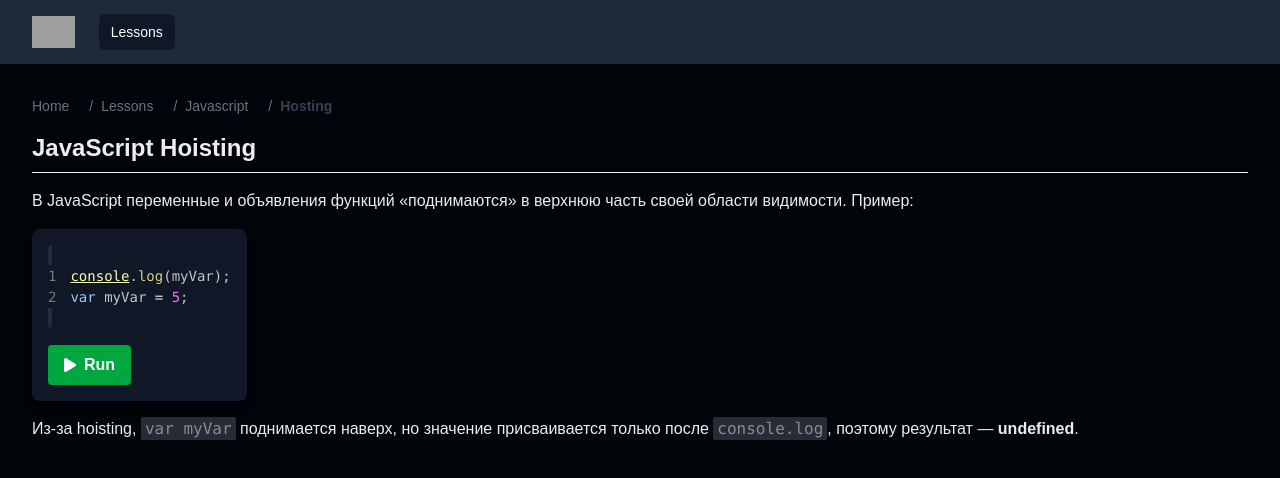
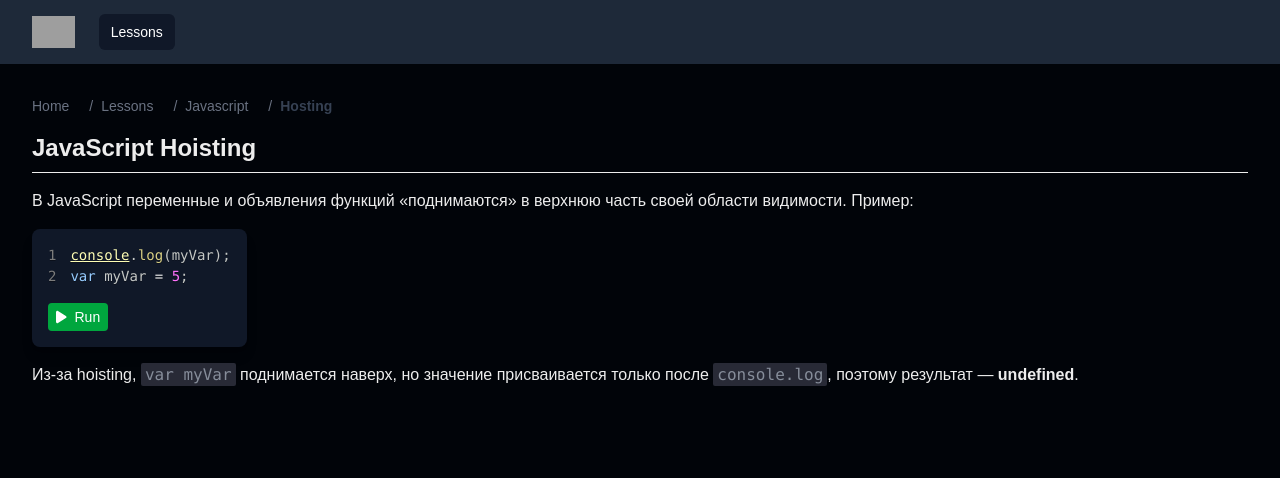
Before and after one commit to HenrikHovhannisyan/coding, a Next.js app: page /lessons/javascript/hosting in a window 1280 px wide. Shown: the top 478 px of the page. Built offline with nearby package versions, Linux system fonts and the light colour scheme; grey boxes are pictures that could not be loaded.

Commit message:
Fixed bug

```diff
--- a/app/globals.css
+++ b/app/globals.css
@@ -11,7 +11,7 @@ body {
   font-family: Arial, Helvetica, sans-serif;
 }
 
-code {
+.CodeExample p > code {
   background: #282a36;
   border-radius: 2px;
   color: #868d9a;
--- a/components/CodeExample.jsx
+++ b/components/CodeExample.jsx
@@ -26,7 +26,7 @@ const CodeExample = ({ code, output }) => {
 
       <button
         onClick={() => setShowResult(!showResult)}
-        className="mt-4 flex items-center bg-green-600 hover:bg-green-700 text-white font-semibold py-2 px-4 rounded"
+        className="mt-4 flex items-center bg-green-600 hover:bg-green-700 text-white font-medium text-sm py-1 px-2 rounded cursor-pointer"
       >
         <FontAwesomeIcon icon={faPlay} className="mr-2" />
         Run
--- a/components/LessonLayout.jsx
+++ b/components/LessonLayout.jsx
@@ -2,7 +2,7 @@ import React from "react";
 
 const LessonLayout = ({ title, children }) => {
   return (
-    <div className="">
+    <div className="CodeExample">
       <h1 className="text-2xl font-bold mb-2">{title}</h1>
       <div className="border-t pt-4">{children}</div>
     </div>
```
